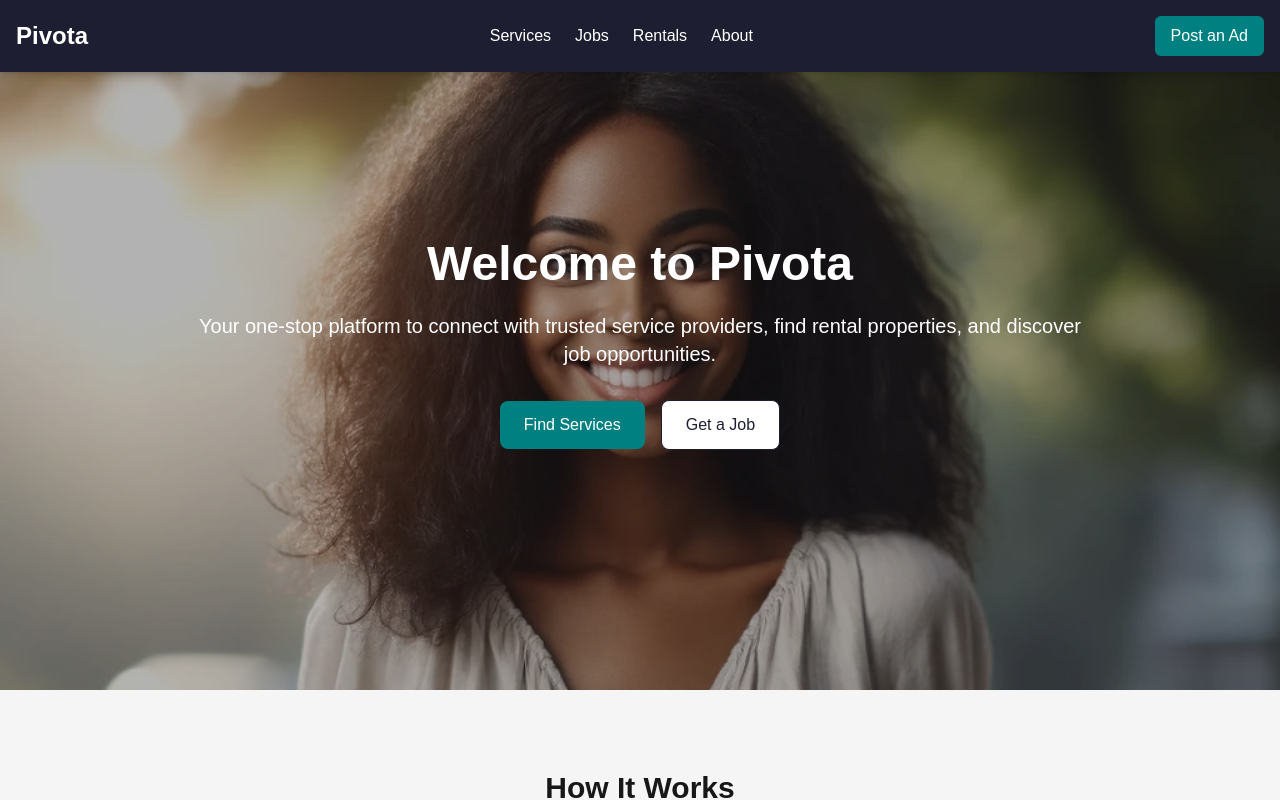
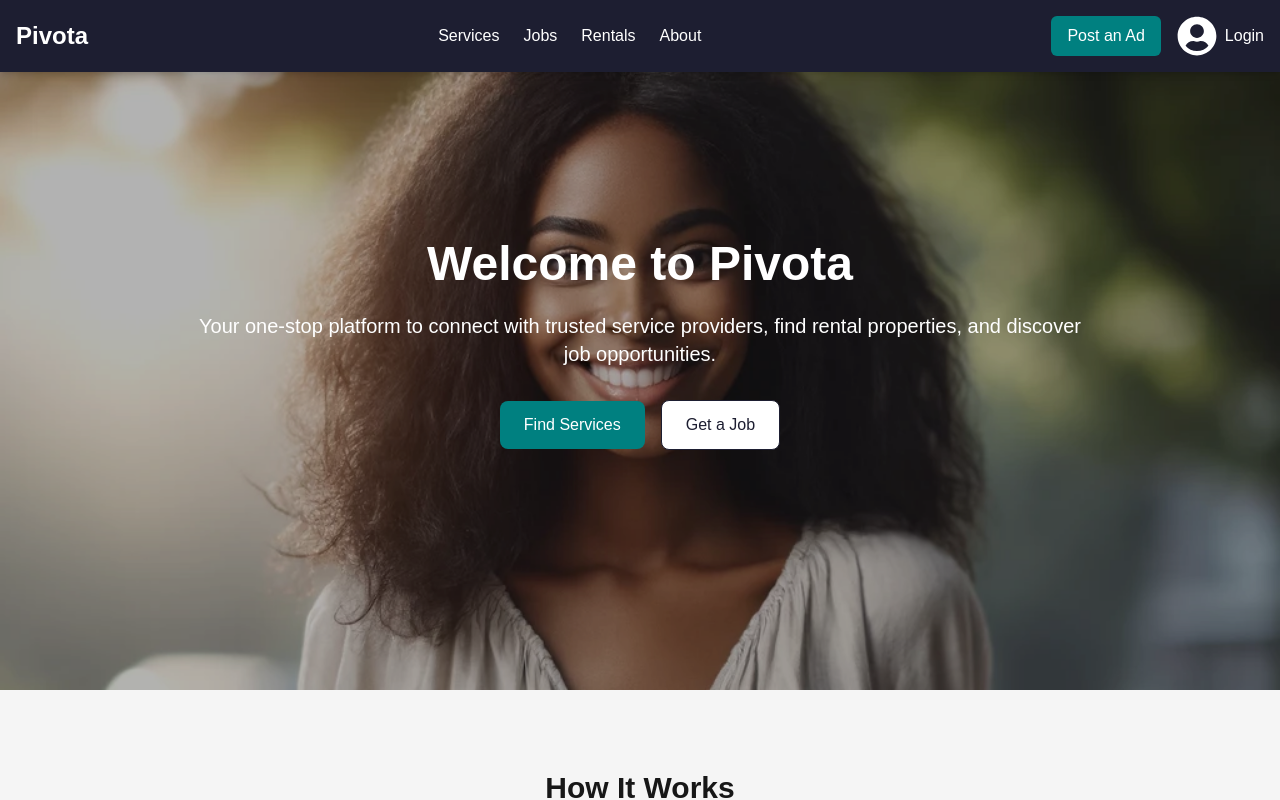
Before and after one commit to ALLAN-star-glitch/Pivota-ExpressJs-Platform, a Next.js app: page / in a window 1280 px wide. Shown: the top 800 px of the page. Built offline with nearby package versions, Linux system fonts and the light colour scheme; no server answers.

Commit message:
adjusted the website navbar

```diff
--- a/src/components/website/NavbarWebsite.tsx
+++ b/src/components/website/NavbarWebsite.tsx
@@ -41,21 +41,40 @@ const NavbarWebsite: React.FC = () => {
 
         {/* Conditionally render based on session state */}
         {status === "authenticated" ? (
+          <div className="flex items-center space-x-4 cursor-pointer">
+
+            {/* Post an Ad button - route to dashboard for authenticated users */}
+            <Link href="/dashboard/super-admin">
+              <button className="bg-pivotaTeal text-white px-4 py-2 rounded-md hover:bg-pivotaAqua">
+                Post an Ad
+              </button>
+            </Link>
+
             <Link href="/dashboard/super-admin">
               <div className="flex items-center space-x-2 cursor-pointer">
-              <FaUserCircle size={40}/>
-              <span className="font-medium">
-                <ClientSession />
-              </span>
+                <FaUserCircle size={40} />
+                <span className="font-medium"><ClientSession/></span>
               </div>
             </Link>
+          </div>
         ) : (
+          <div className="flex items-center space-x-4">
+            {/* Post an Ad button for logged-out users - opens modal */}
             <button
               className="bg-pivotaTeal text-white px-4 py-2 rounded-md hover:bg-pivotaAqua"
               onClick={openModal}  // Open modal on button click
             >
               Post an Ad
             </button>
+
+            {/* Avatar with Login text for logged-out users */}
+            <Link href="/login">
+              <div className="flex items-center space-x-2 cursor-pointer">
+                <FaUserCircle size={40} />
+                <span className="font-medium">Login</span>
+              </div>
+            </Link>
+          </div>
         )}
       </div>
 
```
Lines whose indentation alone changed are shown as unchanged.
